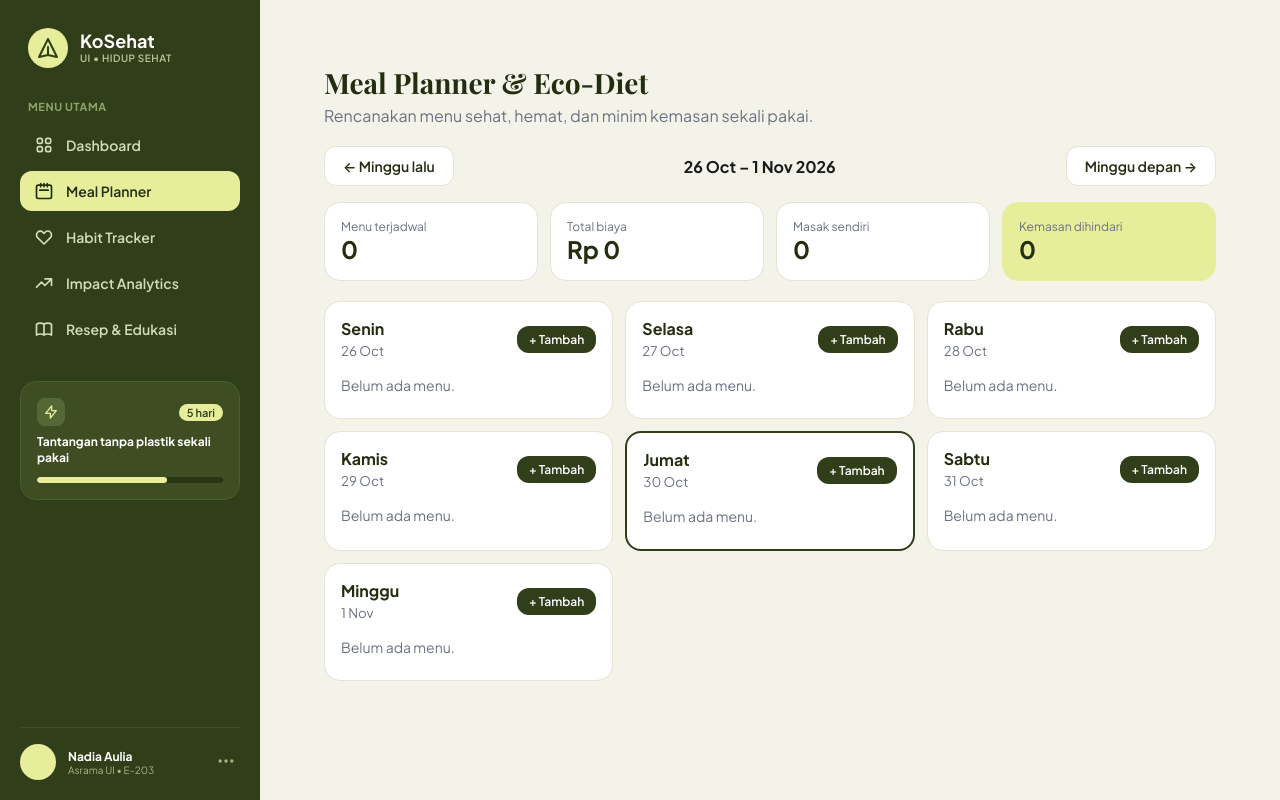
After one commit to PBP-F-Kelompok-6/KoSehat, a Django app: page /meal-planner/ in a window 1280 px wide. The commit adds this page. Run offline with Django 5.2, Linux system fonts and the light colour scheme.

Commit message:
Menambahkan fitur meal planner

```diff
--- a/KoSehat/settings.py
+++ b/KoSehat/settings.py
@@ -41,6 +41,7 @@ INSTALLED_APPS = [
     'django.contrib.sessions',
     'django.contrib.messages',
     'django.contrib.staticfiles',
+    'meal_planner',
 ]
 
 MIDDLEWARE = [
--- a/KoSehat/urls.py
+++ b/KoSehat/urls.py
@@ -15,11 +15,12 @@ Including another URLconf
     2. Add a URL to urlpatterns:  path('blog/', include('blog.urls'))
 """
 from django.contrib import admin
-from django.urls import path
+from django.urls import include, path
 
 from KoSehat.views import landing_page
 
 urlpatterns = [
     path('admin/', admin.site.urls),
     path('', landing_page, name='landing_page'),
+    path('meal-planner/', include('meal_planner.urls')),
 ]
--- /dev/null
+++ b/meal_planner/urls.py
@@ -0,0 +1,9 @@
+from django.urls import path
+
+from . import views
+
+app_name = 'meal_planner'
+
+urlpatterns = [
+    path('', views.planner, name='index'),
+]
--- /dev/null
+++ b/meal_planner/views.py
@@ -0,0 +1,47 @@
+from datetime import date, timedelta
+from types import SimpleNamespace
+
+from django.shortcuts import render
+
+
+HARI = ['Senin', 'Selasa', 'Rabu', 'Kamis', 'Jumat', 'Sabtu', 'Minggu']
+
+
+def _meal(tipe, name, cost, calories=None, homemade=False, packaging=0):
+    """Membuat objek menu sementara (dummy) dengan atribut yang sama seperti model Meal."""
+    return SimpleNamespace(
+        get_meal_type_display=tipe, name=name, estimated_cost=cost,
+        calories=calories, is_homemade=homemade, packaging_avoided=packaging,
+    )
+
+
+
+DUMMY_MEALS = {
+
+
+}
+
+
+def planner(request):
+    today = date.today()
+    start = today - timedelta(days=today.weekday())
+
+    days = []
+    for i in range(7):
+        d = start + timedelta(days=i)
+        meals = DUMMY_MEALS.get(i, [])
+        days.append({
+            'date': d, 'label': HARI[i], 'is_today': d == today,
+            'meals': meals, 'cost': sum(m.estimated_cost for m in meals),
+        })
+    all_meals = [m for d in days for m in d['meals']]
+
+    return render(request, 'planner.html', {
+        'days': days,
+        'start': start,
+        'end': start + timedelta(days=6),
+        'week_cost': sum(d['cost'] for d in days),
+        'week_meal_count': len(all_meals),
+        'week_homemade_count': sum(1 for m in all_meals if m.is_homemade),
+        'week_packaging_avoided': sum(m.packaging_avoided for m in all_meals),
+    })
--- /dev/null
+++ b/static/css/meal_planner.css
@@ -0,0 +1,68 @@
+.mp-page { padding: 32px; max-width: 1200px; }
+.mp-title { font-size: 1.75rem; color: var(--color-text-dark); }
+.mp-subtitle { color: var(--color-text-muted); margin: 4px 0 20px; }
+.mp-muted { color: var(--color-text-muted); }
+.mp-empty { font-size: 0.875rem; padding: 8px 0; }
+
+
+.mp-card {
+  background: var(--color-white);
+  border: 1px solid #e5e3d3;
+  border-radius: var(--radius-lg);
+  padding: 16px;
+}
+
+
+.mp-btn {
+  display: inline-block;
+  padding: 10px 18px;
+  border: 0;
+  border-radius: var(--radius-md);
+  background: var(--bg-sidebar);
+  color: var(--color-white);
+  font: 600 0.875rem var(--font-sans);
+  text-decoration: none;
+  cursor: pointer;
+}
+.mp-btn-light { background: var(--color-white); color: var(--color-text-dark); border: 1px solid #e5e3d3; }
+.mp-btn-small { padding: 6px 12px; font-size: 0.75rem; }
+
+
+.mp-week-nav {
+  display: flex; align-items: center; justify-content: space-between;
+  flex-wrap: wrap; gap: 12px; margin-bottom: 16px;
+}
+
+
+.mp-stats { display: grid; grid-template-columns: repeat(auto-fit, minmax(170px, 1fr)); gap: 12px; margin-bottom: 20px; }
+.mp-stat-label { display: block; font-size: 0.75rem; color: var(--color-text-muted); }
+.mp-stat-value { font-size: 1.5rem; font-weight: 700; color: var(--color-text-dark); }
+.mp-card-eco { background: var(--color-active); border-color: var(--color-active); }
+
+
+.mp-week-grid { display: grid; grid-template-columns: repeat(auto-fill, minmax(260px, 1fr)); gap: 12px; }
+.mp-day.is-today { border: 2px solid var(--bg-sidebar); }
+.mp-day-header { display: flex; justify-content: space-between; align-items: center; margin-bottom: 8px; }
+.mp-day-header h3 { font-size: 1rem; color: var(--color-text-dark); }
+.mp-day-total {
+  margin-top: 10px; padding-top: 8px;
+  border-top: 1px dashed #d8d6c4;
+  font-size: 0.8125rem; font-weight: 600;
+}
+
+
+.mp-meal { padding: 8px 0; border-top: 1px solid #f0eedf; }
+.mp-day-header + .mp-meal { border-top: 0; }
+.mp-meal-type {
+  font-size: 0.6875rem; font-weight: 700; text-transform: uppercase;
+  letter-spacing: 0.04em; color: var(--color-text-muted);
+}
+.mp-meal-name { font-weight: 600; font-size: 0.9375rem; }
+
+
+.mp-badges { display: flex; flex-wrap: wrap; gap: 4px; margin-top: 6px; }
+.mp-badge {
+  font-size: 0.6875rem; font-weight: 600; padding: 2px 8px;
+  border-radius: var(--radius-full);
+  background: var(--color-active); color: var(--bg-sidebar);
+}
--- a/templates/base.html
+++ b/templates/base.html
@@ -65,7 +65,7 @@
 
             <!-- Meal Planner -->
             <a
-              href=""
+              href="{% url 'meal_planner:index' %}"
               class="nav-link {% if request.resolver_match.namespace == 'meal_planner' or request.resolver_match.url_name == 'meal_planner' %}active{% endif %}"
             >
               <svg fill="none" stroke="currentColor" viewBox="0 0 24 24">
--- /dev/null
+++ b/templates/planner.html
@@ -0,0 +1,79 @@
+{% extends 'base.html' %}
+{% load static %}
+{% block title %}Meal Planner - KoSehat{% endblock title %}
+{% block extra_css %}
+<link rel="stylesheet" href="{% static 'css/meal_planner.css' %}" />
+{% endblock extra_css %}
+
+{% block content %}
+<div class="mp-page">
+  <h2 class="font-serif-heading mp-title">Meal Planner & Eco-Diet</h2>
+  <p class="mp-subtitle">Rencanakan menu sehat, hemat, dan minim kemasan sekali pakai.</p>
+
+  <!-- Navigasi minggu (TODO: sambungkan ke ?start=) -->
+  <div class="mp-week-nav">
+    <a class="mp-btn mp-btn-light" href="#">&larr; Minggu lalu</a>
+    <strong>{{ start|date:"j M" }} &ndash; {{ end|date:"j M Y" }}</strong>
+    <a class="mp-btn mp-btn-light" href="#">Minggu depan &rarr;</a>
+  </div>
+
+  <!-- Ringkasan mingguan -->
+  <div class="mp-stats">
+    <div class="mp-card">
+      <span class="mp-stat-label">Menu terjadwal</span>
+      <span class="mp-stat-value">{{ week_meal_count }}</span>
+    </div>
+    <div class="mp-card">
+      <span class="mp-stat-label">Total biaya</span>
+      <span class="mp-stat-value">Rp {{ week_cost|floatformat:"0g" }}</span>
+    </div>
+    <div class="mp-card">
+      <span class="mp-stat-label">Masak sendiri</span>
+      <span class="mp-stat-value">{{ week_homemade_count }}</span>
+    </div>
+    <div class="mp-card mp-card-eco">
+      <span class="mp-stat-label">Kemasan dihindari</span>
+      <span class="mp-stat-value">{{ week_packaging_avoided }}</span>
+    </div>
+  </div>
+
+  <!-- Jadwal per hari -->
+  <div class="mp-week-grid">
+    {% for day in days %}
+    <section class="mp-card mp-day {% if day.is_today %}is-today{% endif %}">
+      <header class="mp-day-header">
+        <div>
+          <h3>{{ day.label }}</h3>
+          <small class="mp-muted">{{ day.date|date:"j M" }}</small>
+        </div>
+        <!-- TODO: link ke form tambah menu -->
+        <a class="mp-btn mp-btn-small" href="#">+ Tambah</a>
+      </header>
+
+      {% for meal in day.meals %}
+      <div class="mp-meal">
+        <span class="mp-meal-type">{{ meal.get_meal_type_display }}</span>
+        <p class="mp-meal-name">{{ meal.name }}</p>
+        <small class="mp-muted">
+          Rp {{ meal.estimated_cost|floatformat:"0g" }}{% if meal.calories %} &bull; {{ meal.calories }} kkal{% endif %}
+        </small>
+        {% if meal.is_homemade or meal.packaging_avoided %}
+        <div class="mp-badges">
+          {% if meal.is_homemade %}<span class="mp-badge">Masak sendiri</span>{% endif %}
+          {% if meal.packaging_avoided %}<span class="mp-badge">{{ meal.packaging_avoided }} kemasan dihindari</span>{% endif %}
+        </div>
+        {% endif %}
+        <!-- TODO: tombol ubah / hapus -->
+      </div>
+      {% empty %}
+      <p class="mp-muted mp-empty">Belum ada menu.</p>
+      {% endfor %}
+
+      {% if day.meals %}
+      <footer class="mp-day-total">Total: Rp {{ day.cost|floatformat:"0g" }}</footer>
+      {% endif %}
+    </section>
+    {% endfor %}
+  </div>
+</div>
+{% endblock content %}
```
Also changed, not shown: meal_planner/admin.py (added, +10 -0 lines), meal_planner/models.py (added, +43 -0 lines), meal_planner/__init__.py (added), meal_planner/migrations/0001_initial.py (added).
